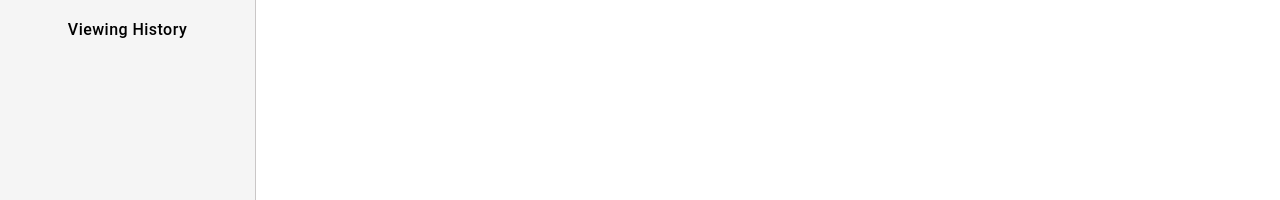
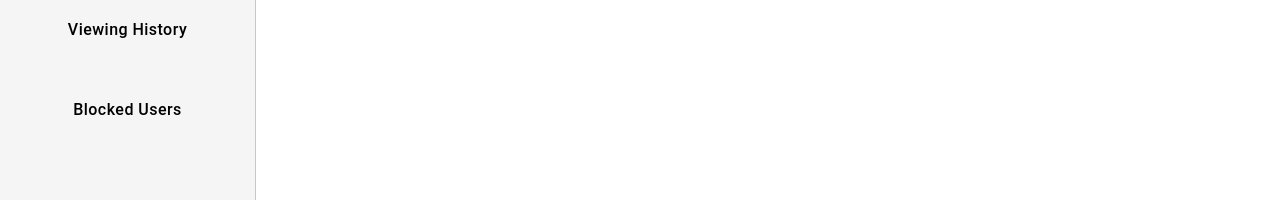
Before and after one commit to wang4621/boilerbazaar, a React (Create React App) app: page /settings in a window 1280 px wide. Shown: the part 372-572 px from the top of the page. Built offline with nearby package versions, Linux system fonts and the light colour scheme; no server answers; sample sign-in values are in the browser's storage.

Commit message:
create page to list blocked users

```diff
--- a/src/MainPage.js
+++ b/src/MainPage.js
@@ -14,6 +14,7 @@ import Watchlist from "./component/Watchlist/Watchlist";
 import Profile from "./pages/Profile";
 import ViewingHistory from "./component/ViewingHistory/ViewingHistory";
 import SharedListing from "./component/BuyListing/SharedListing";
+import blockedUsers from "./component/BlockedUsers/blockedUsers"
 import {
   Avatar,
   Menu,
@@ -267,6 +268,7 @@ const MainPage = ({ username, setAuth }) => {
           <Route path="listings" element={<Listings userData={userData} />} />
           <Route path="watchlist" element={<Watchlist userData={userData} />} />
           <Route path="viewingHistory" element={<ViewingHistory userData={userData} />} />
+          <Route path="blockedUsers" element={<blockedUsers userData={userData} />} />
         </Route>
         <Route path="*" element={<Navigate to="/404" replace />}/>
         <Route path="/404" element={<MissingRoute/>}/>
--- a/src/pages/Settings.js
+++ b/src/pages/Settings.js
@@ -17,6 +17,7 @@ function Settings() {
                         <Button activeClassName="active" component={NavLink} to="listings">Listings</Button>
                         <Button activeClassName="active" component={NavLink} to="watchlist">Watchlist</Button>
                         <Button activeClassName="active" component={NavLink} to="viewingHistory">Viewing History</Button>
+                        <Button activeClassName="active" component={NavLink} to="blockedUsers">Blocked Users</Button>
                     </Box>
                     {/* when adding route to profile, make sure that when creating the new page that the width of the box is 85% */}
                     <Outlet/>
```
Also changed, not shown: src/component/BlockedUsers/blockedUsers.js (added).
